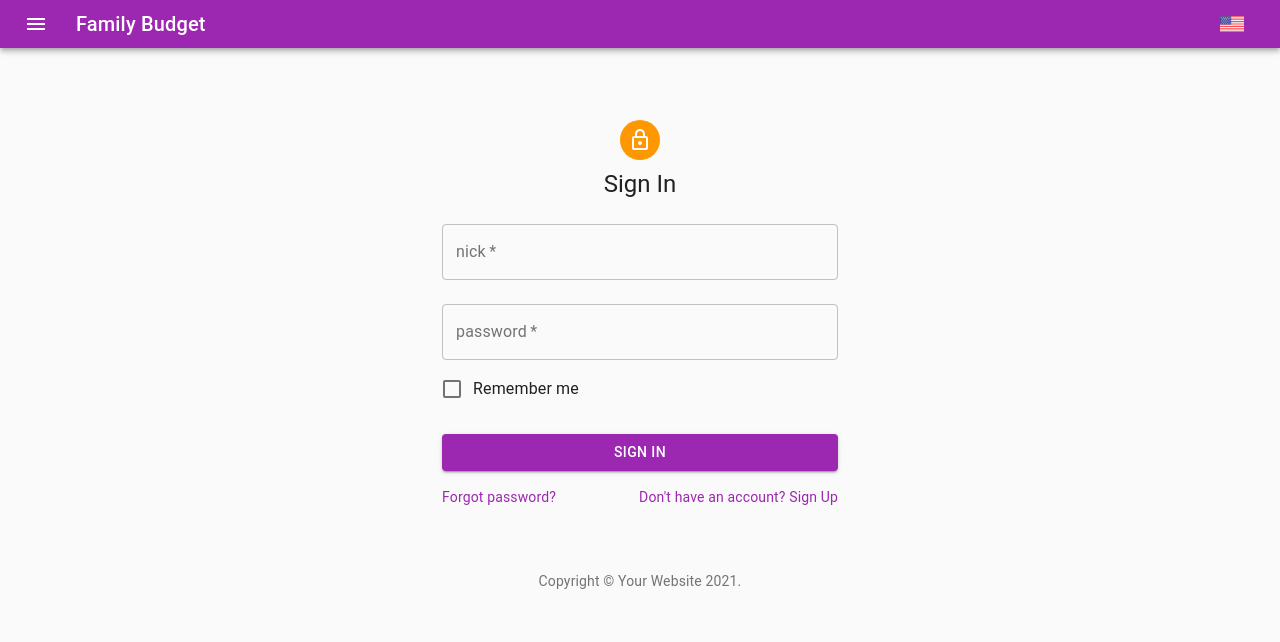
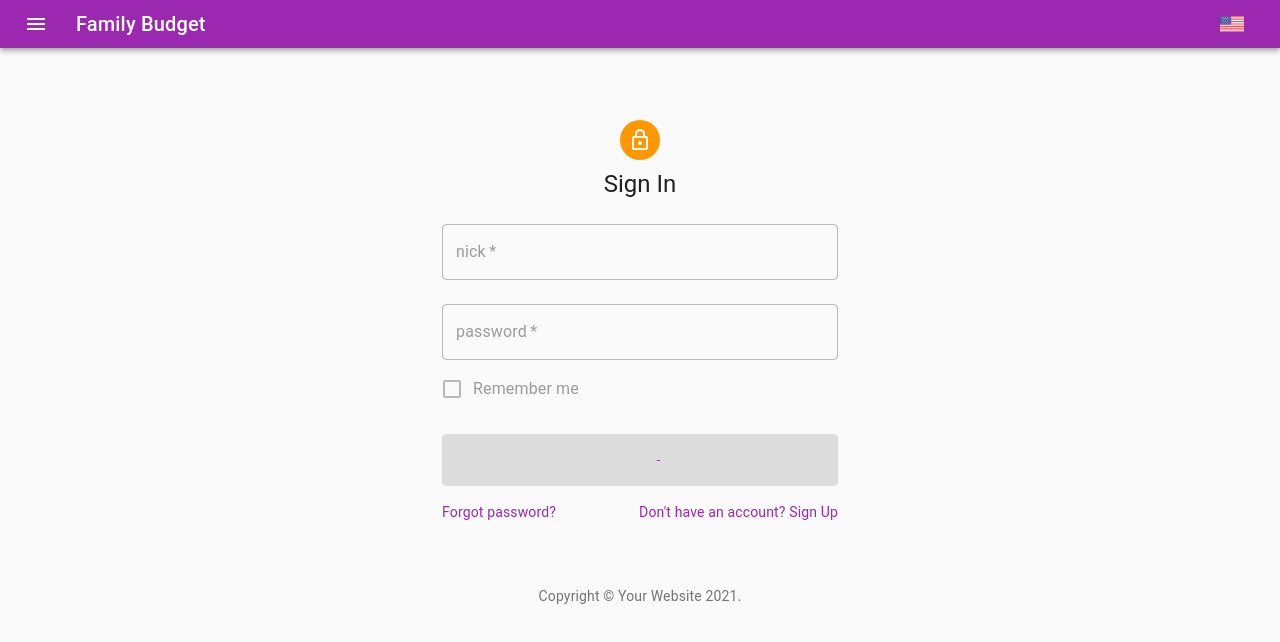
Before and after one commit to davincif/HighQualityReactExemple, a React (Create React App) app in the folder client/: page / in a window 1280 px wide. Both pictures are taken after a click on the button "SIGN IN". Shown: the top 642 px of the page. Built offline with nearby package versions, Linux system fonts and the light colour scheme.

Commit message:
feat: login finding user on server

```diff
--- a/client/src/GraphQL/Queries.ts
+++ b/client/src/GraphQL/Queries.ts
@@ -1,17 +1,14 @@
 import { gql } from "@apollo/client";
 
-export const CHECK_USER = gql`
-  query User($id: ID!) {
-    user(id: $id) {
-      _id
-      name
-      password
-      active
+export const USER_LOGIN = gql`
+  query login($nick: String!, $password: String!) {
+    login(nick: $nick, password: $password) {
+      allowed
     }
   }
 `;
 
-export const CREATE_USER = gql`
+export const USER_CREATE = gql`
   mutation createUser($data: UserInput!) {
     createUser(data: $data) {
       # _id
--- a/client/src/Pages/Login/Login.tsx
+++ b/client/src/Pages/Login/Login.tsx
@@ -1,11 +1,14 @@
 // Third party libs
-import React, { useContext, useState } from "react";
+import React, { useContext, useEffect, useState } from "react";
+import { useLazyQuery } from "@apollo/client";
 
+// material-ui
 import {
   Avatar,
   Box,
   Button,
   Checkbox,
+  CircularProgress,
   Container,
   CssBaseline,
   FormControlLabel,
@@ -17,11 +20,11 @@ import {
 import LockOutlinedIcon from "@material-ui/icons/LockOutlined";
 
 // Internal imports
+import { useStyles } from "./LoginStyle";
 import { LocaleContext } from "../../Reducers/Locale/LocaleContext";
 import { capitalize, capitalizeInitials } from "../../Reducers/Locale/Tools";
-import { useStyles } from "./LoginStyle";
-import LoginPresenter from "./LoginPresenter";
 import Navbar from "../../Components/Navbar/Navbar";
+import { USER_LOGIN } from "../../GraphQL/Queries";
 
 function Copyright() {
   return (
@@ -41,9 +44,31 @@ function Login(props?: {}) {
 
   const [usernick, setUsernick] = useState("");
   const [password, setPassword] = useState("");
+  const [loading, setLoading] = useState(false);
+  const [user_login, { error, data }] = useLazyQuery(USER_LOGIN);
 
   const classes = useStyles();
-  const { handleLogin } = LoginPresenter();
+
+  useEffect(() => {
+    setLoading(false);
+
+    if (error) {
+      // code
+      console.log("error", error);
+    } else if (data) {
+      console.log("data", data);
+      if (data.login.allowed) {
+        console.log("ready to login");
+      }
+    }
+  }, [error, data]);
+
+  const handlerLogin = () => {
+    setLoading(true);
+    if (usernick && password) {
+      user_login({ variables: { nick: usernick, password: password } });
+    }
+  };
 
   return (
     <div>
@@ -69,6 +94,7 @@ function Login(props?: {}) {
               autoComplete="usernick"
               autoFocus
               onChange={(e) => setUsernick(e.target.value)}
+              disabled={loading}
             />
             <TextField
               variant="outlined"
@@ -81,10 +107,12 @@ function Login(props?: {}) {
               id="password"
               autoComplete="current-password"
               onChange={(e) => setPassword(e.target.value)}
+              disabled={loading}
             />
             <FormControlLabel
               control={<Checkbox value="remember" color="primary" />}
               label={capitalize(language.msgs.remember_me)}
+              disabled={loading}
             />
             <Button
               // type="submit"
@@ -92,9 +120,14 @@ function Login(props?: {}) {
               variant="contained"
               color="primary"
               className={classes.submit}
-              onClick={() => handleLogin(usernick, password)}
+              onClick={handlerLogin}
+              disabled={loading}
             >
-              {capitalizeInitials(language.msgs.sign_in)}
+              {loading ? (
+                <CircularProgress />
+              ) : (
+                <div>{capitalizeInitials(language.msgs.sign_in)}</div>
+              )}
             </Button>
             <Grid container>
               <Grid item xs>
--- a/client/src/Pages/Login/LoginPresenter.tsx
+++ /dev/null
@@ -1,22 +0,0 @@
-import { useLazyQuery } from "@apollo/client";
-import { CHECK_USER } from "../../GraphQL/Queries";
-
-function LoginPresenter() {
-  // const [check_user, { error, loading, data }] = useLazyQuery(CHECK_USER);
-  // const [check_user, { data }] = useLazyQuery(CHECK_USER);
-  const [check_user] = useLazyQuery(CHECK_USER);
-
-  // useEffect(() => {
-  //   console.log("data", data);
-  // }, [data]);
-
-  let handleLogin = async (username: string, password: string) => {
-    if (username && password) {
-      check_user({ variables: { id: username } });
-    }
-  };
-
-  return { handleLogin };
-}
-
-export default LoginPresenter;
--- a/client/src/Pages/SignUp/SignUpPresenter.tsx
+++ b/client/src/Pages/SignUp/SignUpPresenter.tsx
@@ -2,7 +2,7 @@
 import { useMutation } from "@apollo/client";
 
 // Internal imports
-import { CREATE_USER } from "../../GraphQL/Queries";
+import { USER_CREATE } from "../../GraphQL/Queries";
 import { capitalize } from "../../Reducers/Locale/Tools";
 
 type formField = {
@@ -11,7 +11,7 @@ type formField = {
 };
 
 function SignUpPresenter(props: { language: any }) {
-  const [create_user] = useMutation(CREATE_USER);
+  const [user_create] = useMutation(USER_CREATE);
 
   const handleCreateUser = async (
     nick: string,
@@ -25,13 +25,13 @@ function SignUpPresenter(props: { language: any }) {
 
     // check passwords
     if (password === cPassword) {
-      return create_user({
+      return user_create({
         variables: {
           data: {
             nick: nick,
-            name: password,
-            password: email,
-            email: name,
+            name: name,
+            password: password,
+            email: email,
             birth: date,
             accessLevel: "family",
           },
--- a/client/src/Pages/SignUp/SingUp.tsx
+++ b/client/src/Pages/SignUp/SingUp.tsx
@@ -85,11 +85,21 @@ function SignUp(props?: {}) {
       )
         .then((data) => {
           setLoading(false);
-          console.log("handleCreateUser data", data);
+
+          setNick({ value: "", errmsg: "" });
+          setPassword({ value: "", errmsg: "" });
+          setCpassword({ value: "", errmsg: "" });
+          setEmail({ value: "", errmsg: "" });
+          setName({ value: "", error: false, errmsg: "" });
+          setSelectedDate({
+            value: new Date("99/99/99"),
+            error: false,
+            errmsg: "",
+          });
         })
         .catch((err) => {
           setLoading(false);
-          console.log("handleCreateUser err", err);
+          console.error("handleCreateUser err", err);
         });
     }
   };
```
Also changed, not shown: 1 other file (tests, documents, lock files or other folders).
